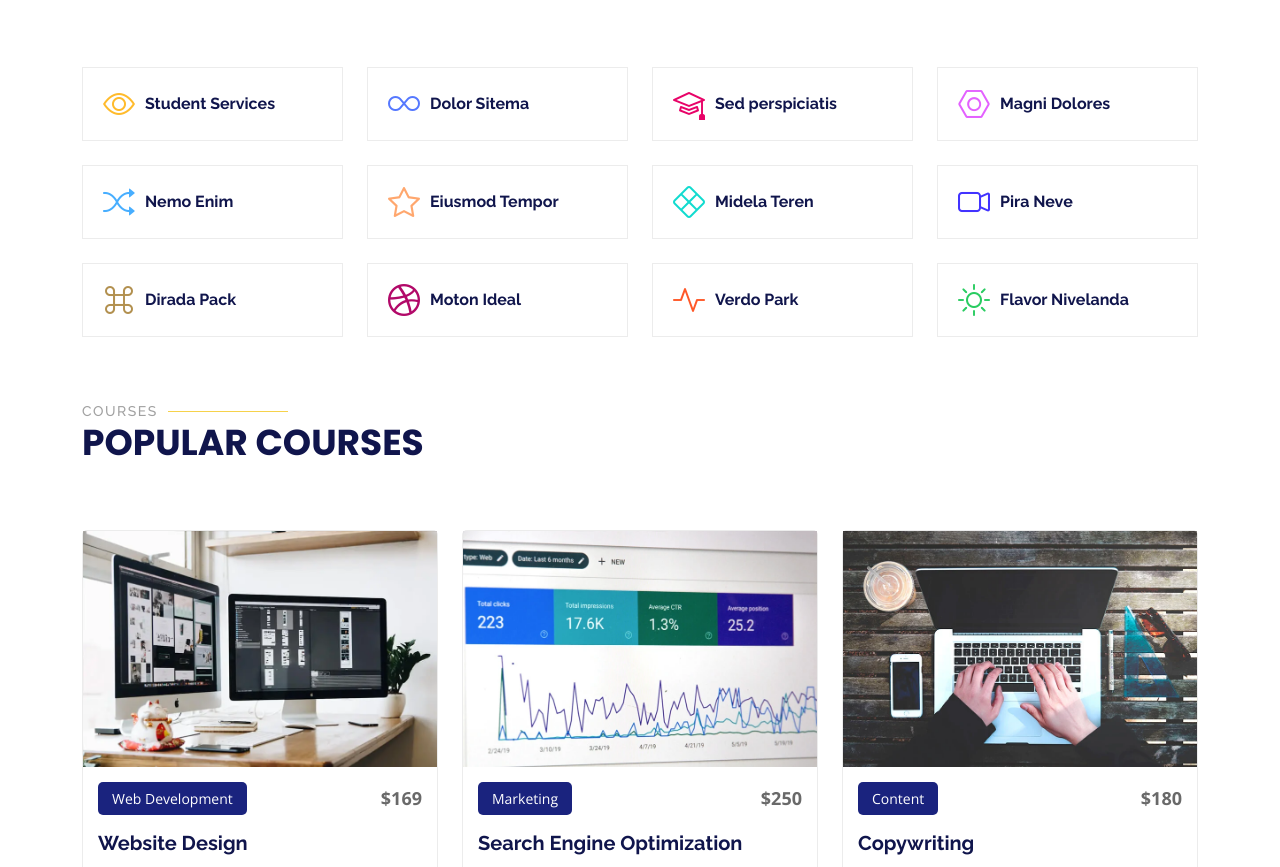
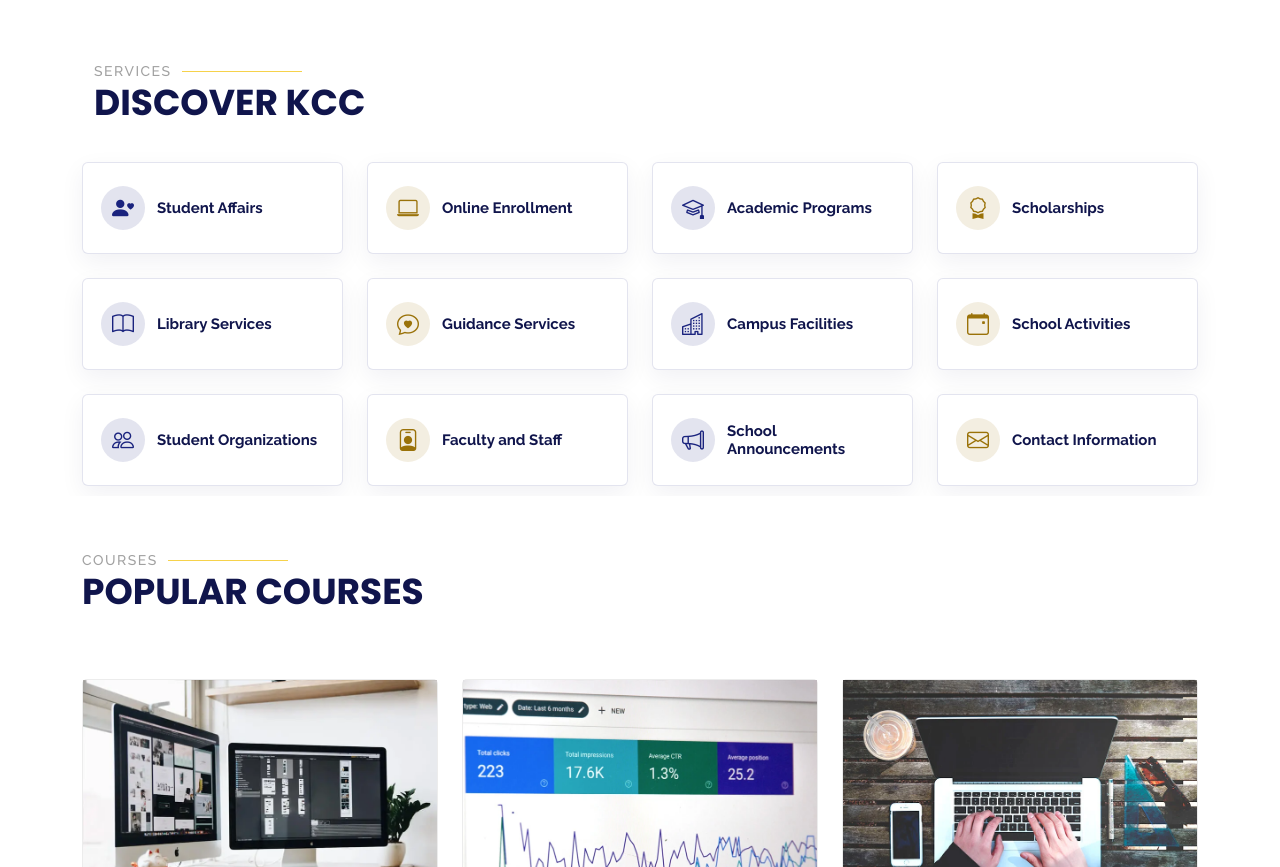
Before and after one commit to johnreyarroyo91-alt/arroyo-project-2, a plain HTML site: page index.html in a window 1280 px wide. Shown: the part 2025-2892 px from the top of the page. Drawn offline with nearby package versions, Linux system fonts and the light colour scheme.

Commit message:
feature section improve

```diff
--- a/assets/css/main.css
+++ b/assets/css/main.css
@@ -1264,28 +1264,43 @@ section,
   padding: 10px 0;
 }
 
+.features .section-title {
+  padding-bottom: 32px;
+}
+
 .features .features-item {
+  min-height: 92px;
   background-color: var(--surface-color);
   display: flex;
   align-items: center;
-  padding: 20px;
-  transition: 0.3s;
-  border: 1px solid color-mix(in srgb, var(--default-color), transparent 90%);
+  padding: 18px;
+  transition: 0.25s;
+  border: 1px solid color-mix(in srgb, var(--accent-color), transparent 88%);
+  border-radius: 6px;
   position: relative;
+  box-shadow: 0 8px 24px rgba(16, 21, 76, 0.06);
 }
 
 .features .features-item i {
-  font-size: 32px;
-  padding-right: 10px;
-  line-height: 0;
+  width: 44px;
+  height: 44px;
+  flex: 0 0 44px;
+  display: inline-flex;
+  align-items: center;
+  justify-content: center;
+  margin-right: 12px;
+  border-radius: 50%;
+  background: color-mix(in srgb, currentColor, transparent 88%);
+  font-size: 22px;
+  line-height: 1;
 }
 
 .features .features-item h3 {
   font-weight: 700;
   margin: 0;
   padding: 0;
-  line-height: 1;
-  font-size: 16px;
+  line-height: 1.25;
+  font-size: 15px;
 }
 
 .features .features-item h3 a {
@@ -1294,11 +1309,19 @@ section,
 }
 
 .features .features-item:hover {
-  border-color: var(--accent-color);
+  transform: translateY(-4px);
+  border-color: var(--kcc-gold);
+  box-shadow: 0 12px 28px rgba(16, 21, 76, 0.12);
 }
 
 .features .features-item:hover h3 a {
   color: var(--accent-color);
+}
+
+@media (max-width: 575px) {
+  .features .features-item {
+    min-height: 80px;
+  }
 }
 
 /*--------------------------------------------------------------
--- a/index.html
+++ b/index.html
@@ -239,89 +239,94 @@
 
       <div class="container">
 
+        <div class="container section-title" data-aos="fade-up">
+          <h2>Services</h2>
+          <p>Discover KCC</p>
+        </div><!-- End Section Title -->
+
         <div class="row gy-4">
 
           <div class="col-lg-3 col-md-4" data-aos="fade-up" data-aos-delay="100">
             <div class="features-item">
-              <i class="bi bi-eye" style="color: #ffbb2c;"></i>
-              <h3><a href="" class="stretched-link">Student Services</a></h3>
+              <i class="bi bi-person-heart" style="color: #1a237e;"></i>
+              <h3><a href="trainers.html" class="stretched-link">Student Affairs</a></h3>
             </div>
           </div><!-- End Feature Item -->
 
           <div class="col-lg-3 col-md-4" data-aos="fade-up" data-aos-delay="200">
             <div class="features-item">
-              <i class="bi bi-infinity" style="color: #5578ff;"></i>
-              <h3><a href="" class="stretched-link">Dolor Sitema</a></h3>
+              <i class="bi bi-laptop" style="color: #9a7209;"></i>
+              <h3><a href="https://kcc.wela.ph" class="stretched-link">Online Enrollment</a></h3>
             </div>
           </div><!-- End Feature Item -->
 
           <div class="col-lg-3 col-md-4" data-aos="fade-up" data-aos-delay="300">
             <div class="features-item">
-              <i class="bi bi-mortarboard" style="color: #e80368;"></i>
-              <h3><a href="" class="stretched-link">Sed perspiciatis</a></h3>
+              <i class="bi bi-mortarboard" style="color: #1a237e;"></i>
+              <h3><a href="courses.html" class="stretched-link">Academic Programs</a></h3>
             </div>
           </div><!-- End Feature Item -->
 
           <div class="col-lg-3 col-md-4" data-aos="fade-up" data-aos-delay="400">
             <div class="features-item">
-              <i class="bi bi-nut" style="color: #e361ff;"></i>
-              <h3><a href="" class="stretched-link">Magni Dolores</a></h3>
+              <i class="bi bi-award" style="color: #9a7209;"></i>
+              <h3><a href="pricing.html" class="stretched-link">Scholarships</a></h3>
             </div>
           </div><!-- End Feature Item -->
 
           <div class="col-lg-3 col-md-4" data-aos="fade-up" data-aos-delay="500">
             <div class="features-item">
-              <i class="bi bi-shuffle" style="color: #47aeff;"></i>
-              <h3><a href="" class="stretched-link">Nemo Enim</a></h3>
+              <i class="bi bi-book" style="color: #1a237e;"></i>
+              <h3><a href="courses.html" class="stretched-link">Library Services</a></h3>
             </div>
           </div><!-- End Feature Item -->
 
           <div class="col-lg-3 col-md-4" data-aos="fade-up" data-aos-delay="600">
             <div class="features-item">
-              <i class="bi bi-star" style="color: #ffa76e;"></i>
-              <h3><a href="" class="stretched-link">Eiusmod Tempor</a></h3>
+              <i class="bi bi-chat-heart" style="color: #9a7209;"></i>
+              <h3><a href="contact.html" class="stretched-link">Guidance Services</a></h3>
             </div>
           </div><!-- End Feature Item -->
 
           <div class="col-lg-3 col-md-4" data-aos="fade-up" data-aos-delay="700">
             <div class="features-item">
-              <i class="bi bi-x-diamond" style="color: #11dbcf;"></i>
-              <h3><a href="" class="stretched-link">Midela Teren</a></h3>
+              <i class="bi bi-buildings" style="color: #1a237e;"></i>
+              <h3><a href="about.html" class="stretched-link">Campus Facilities</a></h3>
             </div>
           </div><!-- End Feature Item -->
 
           <div class="col-lg-3 col-md-4" data-aos="fade-up" data-aos-delay="800">
             <div class="features-item">
-              <i class="bi bi-camera-video" style="color: #4233ff;"></i>
-              <h3><a href="" class="stretched-link">Pira Neve</a></h3>
+              <i class="bi bi-calendar-event" style="color: #9a7209;"></i>
+              <h3><a href="events.html" class="stretched-link">School Activities</a></h3>
             </div>
           </div><!-- End Feature Item -->
 
           <div class="col-lg-3 col-md-4" data-aos="fade-up" data-aos-delay="900">
             <div class="features-item">
-              <i class="bi bi-command" style="color: #b2904f;"></i>
-              <h3><a href="" class="stretched-link">Dirada Pack</a></h3>
+              <i class="bi bi-people" style="color: #1a237e;"></i>
+              <h3><a href="trainers.html" class="stretched-link">Student Organizations</a></h3>
             </div>
           </div><!-- End Feature Item -->
 
           <div class="col-lg-3 col-md-4" data-aos="fade-up" data-aos-delay="1000">
             <div class="features-item">
-              <i class="bi bi-dribbble" style="color: #b20969;"></i>
-              <h3><a href="" class="stretched-link">Moton Ideal</a></h3>
+              <i class="bi bi-person-badge" style="color: #9a7209;"></i>
+              <h3><a href="trainers.html" class="stretched-link">Faculty and Staff</a></h3>
             </div>
           </div><!-- End Feature Item -->
 
           <div class="col-lg-3 col-md-4" data-aos="fade-up" data-aos-delay="1100">
             <div class="features-item">
-              <i class="bi bi-activity" style="color: #ff5828;"></i>
-              <h3><a href="" class="stretched-link">Verdo Park</a></h3>
+              <i class="bi bi-megaphone" style="color: #1a237e;"></i>
+              <h3><a href="events.html" class="stretched-link">School Announcements</a></h3>
             </div>
           </div><!-- End Feature Item -->
 
           <div class="col-lg-3 col-md-4" data-aos="fade-up" data-aos-delay="1200">
             <div class="features-item">
-              <i class="bi bi-brightness-high" style="color: #29cc61;"></i>
-              <h3><a href="" class="stretched-link">Flavor Nivelanda</a></h3>
+              <i class="bi bi-envelope" style="color: #9a7209;"></i>
+              <h3><a href="contact.html" class="stretched-link">Contact Information</a></h3>
             </div>
           </div><!-- End Feature Item -->
 
```
